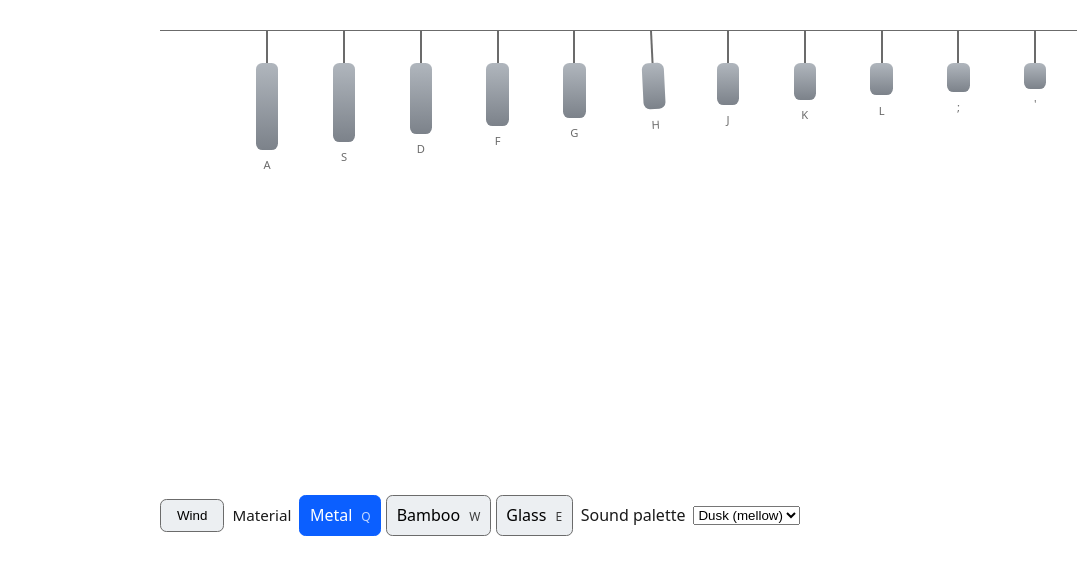
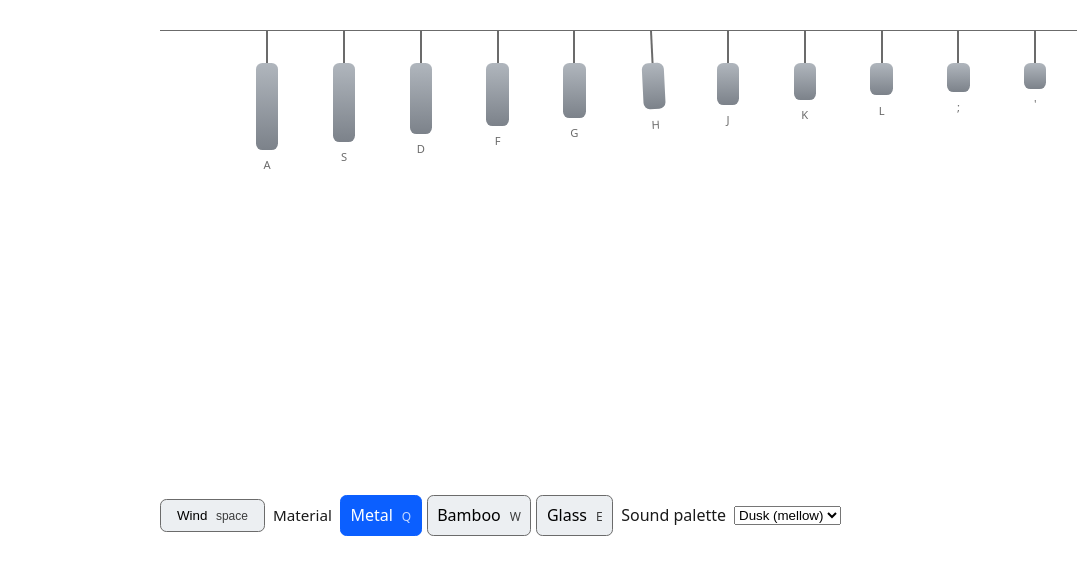
Before and after one commit to comp4020-agentic-coding-studio/comp4020-crit4-baizhenh884-dev, a website built with Vite: page index.html in a window 1280 px wide. Shown: the part 148-722 px from the top of the page, without its empty margins (0-1077 px from the left). Built offline with nearby package versions, Linux system fonts and the light colour scheme.

Commit message:
Add a "space" hint to the Wind button
Reuses the same small, muted .key-hint style already used for the
material buttons' Q/W/E labels, so the cue reads as one lightweight
family rather than a separate instructions panel.

```diff
--- a/index.html
+++ b/index.html
@@ -89,7 +89,7 @@
       </div>
 
       <div class="controls">
-        <button type="button" id="wind-button" aria-label="Throw a gust of wind">Wind</button>
+        <button type="button" id="wind-button" aria-label="Throw a gust of wind, key Space">Wind <span class="key-hint">space</span></button>
         <span class="controls-label" id="material-label">Material</span>
         <div class="material-select" role="group" aria-labelledby="material-label">
           <button type="button" class="material-option active" data-material="metal" aria-pressed="true">Metal <span class="key-hint">Q</span></button>
--- a/styles.css
+++ b/styles.css
@@ -149,7 +149,7 @@ a {
   color: #fff;
 }
 
-.material-option .key-hint {
+.key-hint {
   margin-left: 0.3rem;
   font-size: 0.75rem;
   opacity: 0.75;
```
